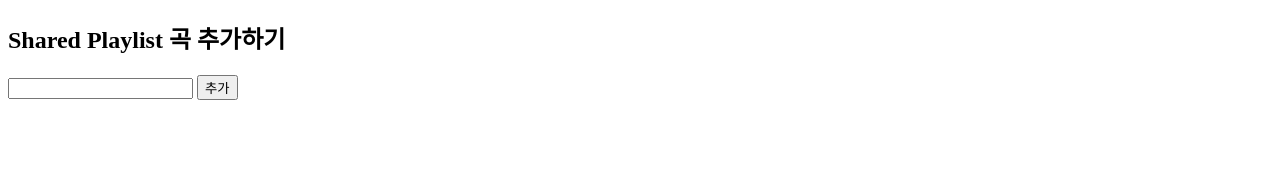
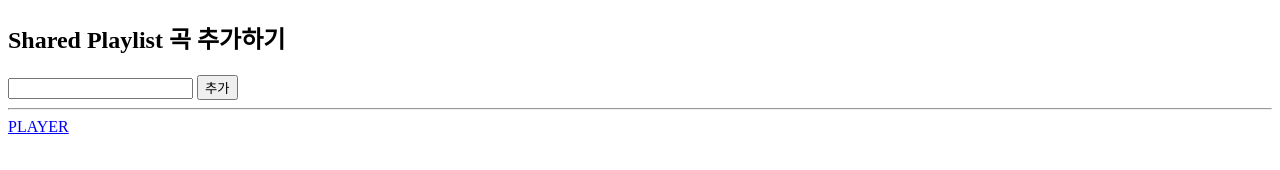
Before and after one commit to mingkyme/Shared-Playlist, a website: page public/index.html in a window 1280 px wide. Drawn offline with Linux system fonts and the light colour scheme.

Commit message:
단축 링크 추가

```diff
--- a/public/index.html
+++ b/public/index.html
@@ -35,6 +35,9 @@
     <h2>Shared Playlist 곡 추가하기</h2>
     <input type="url" id="url">
     <button onclick="javascript:addSong();">추가</button>
+
+    <hr>
+    <a href="/player">PLAYER</a>
 </body>
 
 </html>
```
